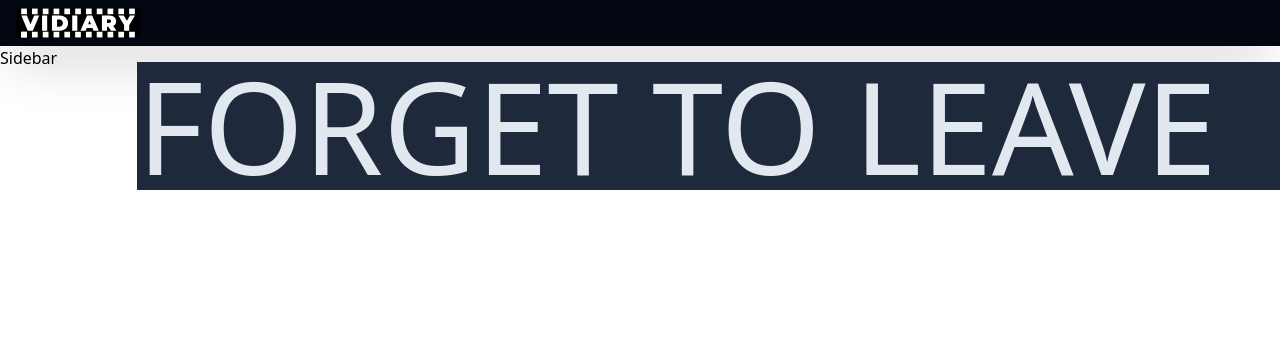
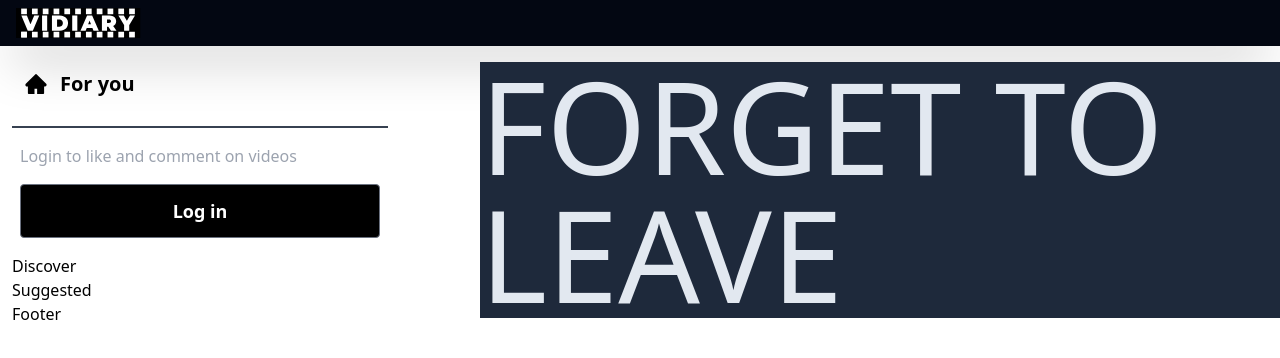
Before and after one commit to naekit/collections, a Next.js app in the folder vidiary/: page / in a window 1280 px wide. Shown: the top 358 px of the page. Built offline with nearby package versions, Linux system fonts and the light colour scheme.

Commit message:
sidebar components

```diff
--- /dev/null
+++ b/vidiary/components/Discover.tsx
@@ -0,0 +1,11 @@
+import React from "react"
+
+const Discover = () => {
+	return (
+		<div>
+			<h1>Discover</h1>
+		</div>
+	)
+}
+
+export default Discover
--- /dev/null
+++ b/vidiary/components/Footer.tsx
@@ -0,0 +1,11 @@
+import React from "react"
+
+const Footer = () => {
+	return (
+		<div>
+			<h1>Footer</h1>
+		</div>
+	)
+}
+
+export default Footer
--- a/vidiary/components/Sidebar.tsx
+++ b/vidiary/components/Sidebar.tsx
@@ -1,10 +1,72 @@
-import React from "react"
+import React, { useState } from "react"
 import { NextPage } from "next"
+import { useRouter } from "next/router"
+import Link from "next/link"
+import GoogleLogin from "react-google-login"
+import { AiFillHome, AiOutlineMenu } from "react-icons/ai"
+import { ImCancelCircle } from "react-icons/im"
+import Discover from "./Discover"
+import Suggested from "./Suggested"
+import Footer from "./Footer"
 
 const Sidebar = () => {
+	const [showSidebar, setShowSidebar] = useState(true)
+
+	const userProfile = false
+
+	const normalLink = `flex items-center gap-3 hover:bg-primary p-3 justify-center xl:justify-start cursor-pointer font-semibold rounded`
+
 	return (
 		<div>
-			<h1>Sidebar</h1>
+			<div
+				onClick={() => setShowSidebar((prev) => !prev)}
+				className="block xl:hidden m-2 ml-4 mt-3 text-xl"
+			>
+				{showSidebar ? <ImCancelCircle /> : <AiOutlineMenu />}
+			</div>
+			{showSidebar && (
+				<div className="xl:w-400 w-20 flex flex-col justify-start mb-10 border-r-2 border-gray-700 xl:border-0 p-3">
+					<div className="xl:border-b-2 border-gray-700 xl:pb-4">
+						<Link href="/">
+							<div className={normalLink}>
+								<p className="text-2xl">
+									<AiFillHome />
+								</p>
+								<span className="text-xl hidden xl:block">
+									For you
+								</span>
+							</div>
+						</Link>
+					</div>
+					{!userProfile && (
+						<div className="px-2 py-4 hidden xl:block">
+							<p className="text-gray-400">
+								Login to like and comment on videos
+							</p>
+							<div>
+								<GoogleLogin
+									clientId=""
+									render={(renderProps) => (
+										<button
+											onClick={renderProps.onClick}
+											disabled={renderProps.disabled}
+											className="bg-black text-lg text-white font-semibold py-3 px-6 rounded mt-4 border outline-none w-full hover:bg-gray-800 transition-all delay-50 cursor-pointer border-gray-500"
+										>
+											Log in
+										</button>
+									)}
+									onSuccess={() => {}}
+									onFailure={() => {}}
+									cookiePolicy="single_host_origin"
+								/>
+							</div>
+						</div>
+					)}
+					<Discover />
+					<Suggested />
+					<Footer />
+				</div>
+			)}
 		</div>
 	)
 }
--- /dev/null
+++ b/vidiary/components/Suggested.tsx
@@ -0,0 +1,11 @@
+import React from "react"
+
+const Suggested = () => {
+	return (
+		<div>
+			<h1>Suggested</h1>
+		</div>
+	)
+}
+
+export default Suggested
--- a/vidiary/tailwind.config.js
+++ b/vidiary/tailwind.config.js
@@ -1,15 +1,43 @@
-/** @type {import('tailwindcss').Config} */
 module.exports = {
 	content: [
-		"./app/**/*.{js,ts,jsx,tsx}",
 		"./pages/**/*.{js,ts,jsx,tsx}",
 		"./components/**/*.{js,ts,jsx,tsx}",
-
-		// Or if using `src` directory:
-		"./src/**/*.{js,ts,jsx,tsx}",
 	],
 	theme: {
-		extend: {},
+		extend: {
+			width: {
+				1600: "1600px",
+				400: "400px",
+				450: "450px",
+				210: "210px",
+				550: "550px",
+				260: "260px",
+				650: "650px",
+			},
+			height: {
+				600: "600px",
+				280: "280px",
+				900: "900px",
+				458: "458px",
+			},
+			top: {
+				" 50%": "50%",
+			},
+			backgroundColor: {
+				primary: "#F1F1F2",
+				blur: "#030303",
+			},
+			colors: {
+				primary: "rgb(22, 24, 35)",
+			},
+			height: {
+				"88vh": "88vh",
+			},
+			backgroundImage: {
+				"blurred-img":
+					"url('https://encrypted-tbn0.gstatic.com/images?q=tbn:ANd9GcSsaaJ7s4lqcBF4IDROVPzrlL5fexcwRmDlnuEYQenWTt1DejFY5kmYDref2a0Hp2eE4aw&usqp=CAU')",
+			},
+		},
 	},
 	plugins: [],
 }
```
